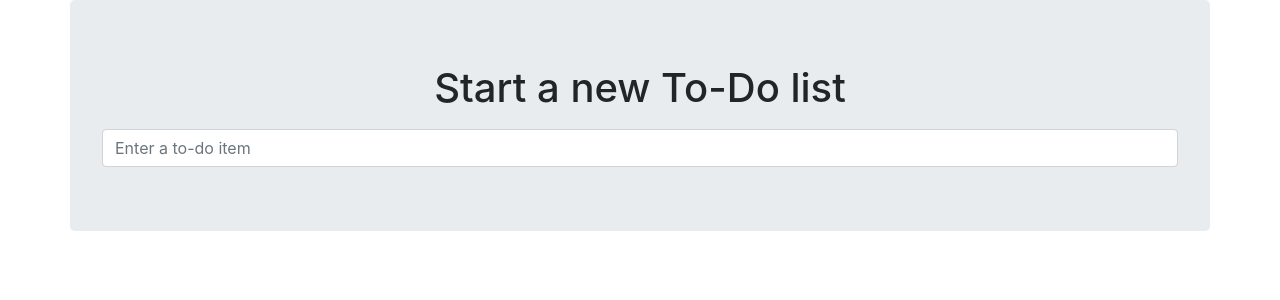
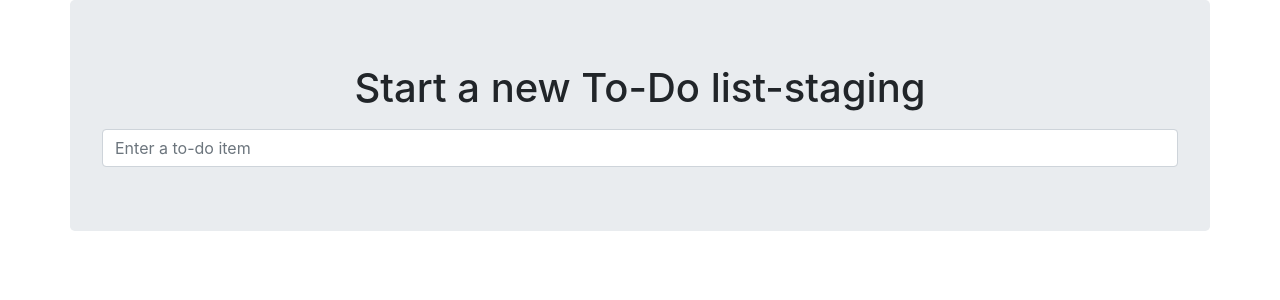
Before and after one commit to johneddcooper/TDDwPython, a Django app: page / in a window 1280 px wide. Shown: the top 300 px of the page. Run offline with Django 3.2, Linux system fonts and the light colour scheme; some libraries are stand-ins or nearby versions.

Commit message:
temp words added to home.html title for staging test

```diff
--- a/lists/templates/home.html
+++ b/lists/templates/home.html
@@ -1,5 +1,5 @@
 {% extends 'base.html' %}
 
-{% block header_text %}Start a new To-Do list{% endblock %}
+{% block header_text %}Start a new To-Do list-staging{% endblock %}
 
 {% block form_action %}/lists/new{% endblock %}
```
